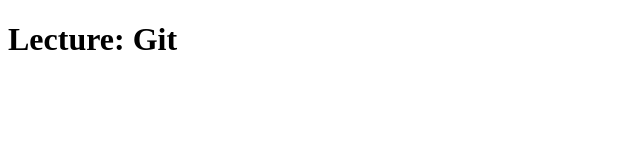
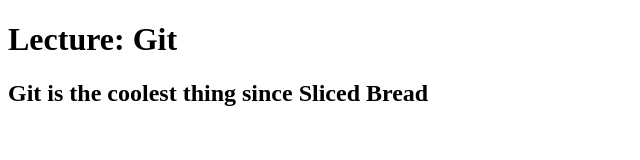
Before and after one commit to nolanknill/nolan-knill-travelsite, a plain HTML site: page index.html in a window 1280 px wide. Shown: the whole page, without its empty margins (0-640 px from the left). Drawn offline with Linux system fonts and the light colour scheme.

Commit message:
Adds second heading describing our love for Git

```diff
--- a/index.html
+++ b/index.html
@@ -5,5 +5,6 @@
 </head>
 <body>
     <h1>Lecture: Git</h1>
+    <h2>Git is the coolest thing since Sliced Bread</h2>
 </body>
 </html>
```
